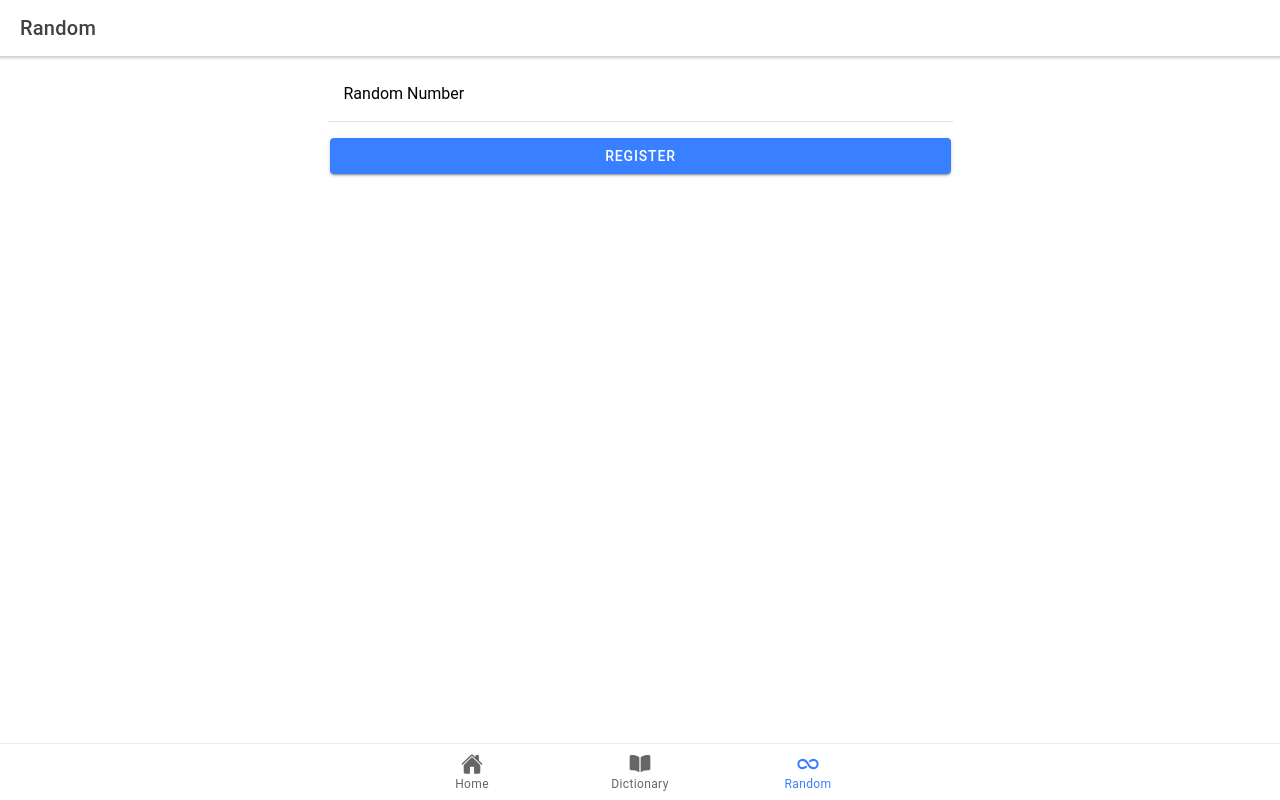
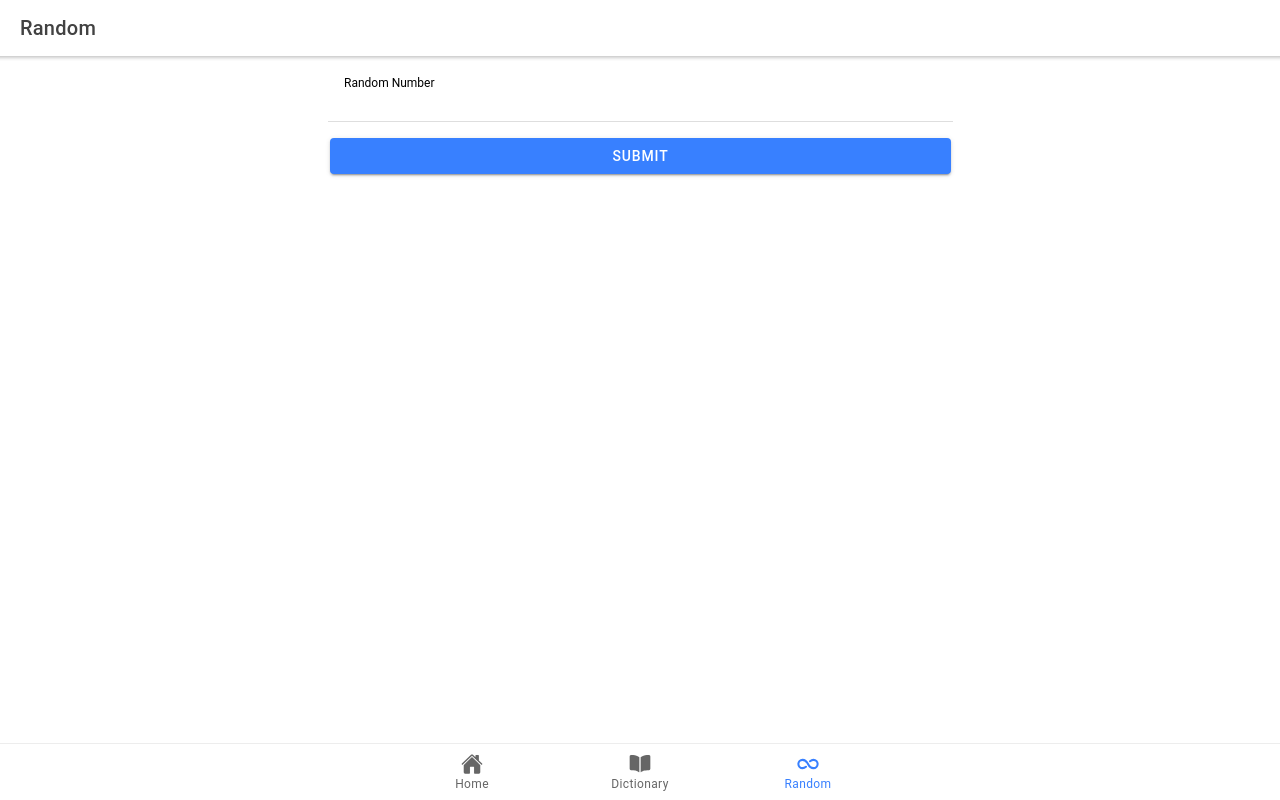
Before and after one commit to cevaris/random-app-js, a React (Create React App) app in the folder app/: page /random in a window 1280 px wide. Built offline with nearby package versions, Linux system fonts and the light colour scheme.

Commit message:
working react random number form

```diff
--- /dev/null
+++ b/app/src/components/RandomStringForm.tsx
@@ -0,0 +1,35 @@
+import { IonButton, IonInput, IonItem, IonLabel } from '@ionic/react';
+import React from 'react';
+import { Controller, useForm } from 'react-hook-form';
+
+interface IFormInputs {
+    length: number
+}
+interface RandomStringFormProps {
+}
+
+const RandomStringForm: React.FC<RandomStringFormProps> = (props) => {
+    const { control, register, handleSubmit } = useForm<IFormInputs>();
+
+    const onSubmit = async (data: IFormInputs) => {
+        console.log(`/random/string.json?length=${data.length}`);
+    };
+
+    return (
+        <form onSubmit={handleSubmit(onSubmit)}>
+            <IonItem>
+                <IonLabel position="stacked">Random Number</IonLabel>
+                <Controller
+                    as={<IonInput type="number" ref={register} />}
+                    name="length"
+                    control={control}
+                />
+            </IonItem>
+            <IonButton expand="block" type="submit" className="ion-margin-top">
+                Submit
+            </IonButton>
+        </form>
+    );
+};
+
+export default RandomStringForm;
--- a/app/src/containers/RandomContainer.tsx
+++ b/app/src/containers/RandomContainer.tsx
@@ -1,37 +1,14 @@
-import { IonButton, IonCol, IonGrid, IonInput, IonItem, IonLabel, IonRow } from "@ionic/react";
+import { IonCol, IonGrid, IonRow } from "@ionic/react";
 import React from "react";
-import { Controller, useForm } from 'react-hook-form';
-
-interface IFormInputs {
-    email: string
-}
+import RandomStringForm from "../components/RandomStringForm";
 
 const RandomContainer: React.FC = () => {
-    const { control, register, handleSubmit } = useForm();
-
-    function onSubmit(data: IFormInputs) {
-        console.log(data);
-    }
-
     return (
         <IonGrid>
             <IonRow>
                 <IonCol size="3"></IonCol>
                 <IonCol>
-                    <form onSubmit={handleSubmit(onSubmit)}>
-
-                        <IonItem>
-                            <IonLabel position="floating">Random Number</IonLabel>
-                            <Controller
-                                as={<IonInput type="email" ref={register} />}
-                                name="email"
-                                control={control}
-                            />
-                        </IonItem>
-                        <IonButton expand="block" type="submit" className="ion-margin-top">
-                            Register
-                        </IonButton>
-                    </form>
+                    <RandomStringForm />
                 </IonCol>
                 <IonCol size="3"></IonCol>
             </IonRow>
```
